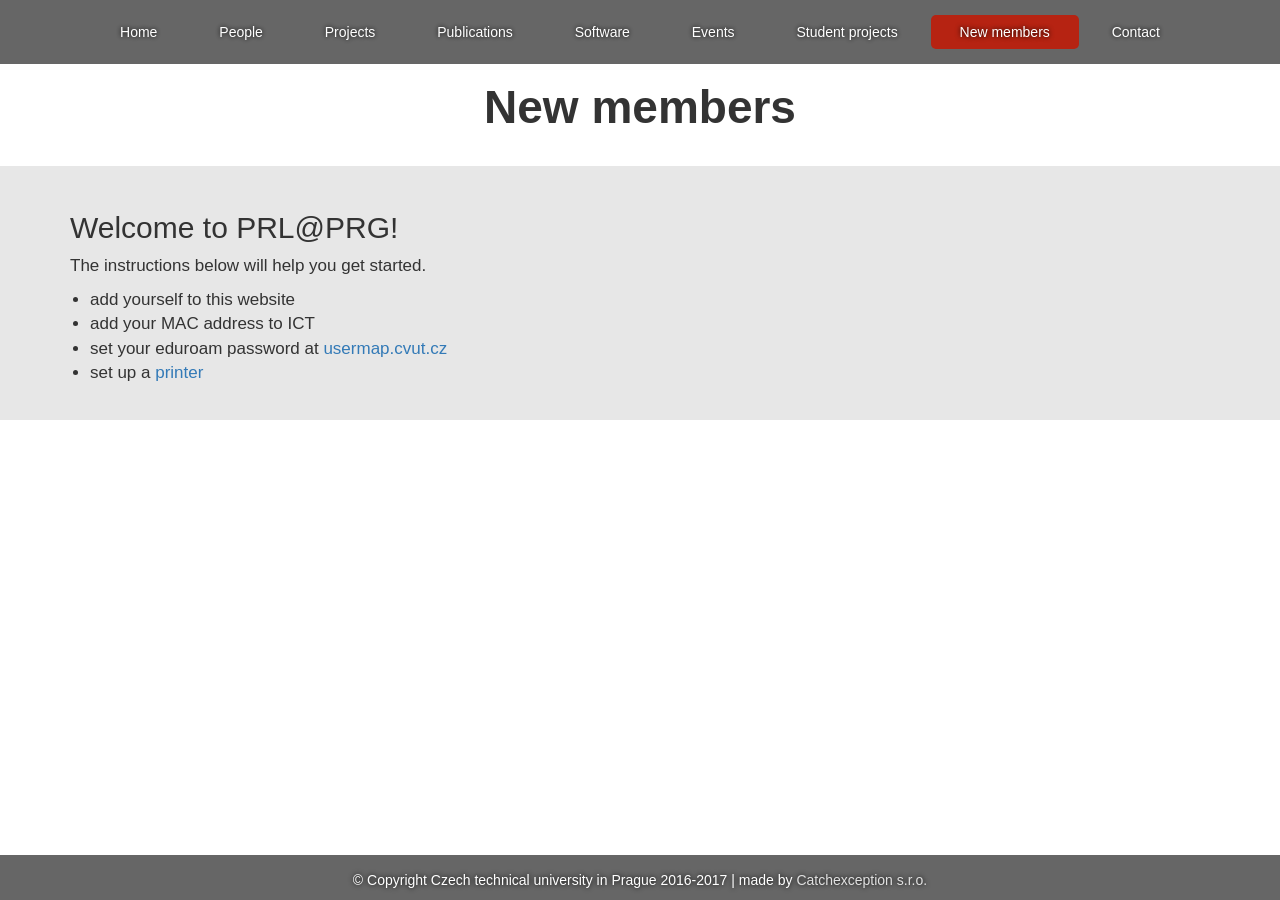
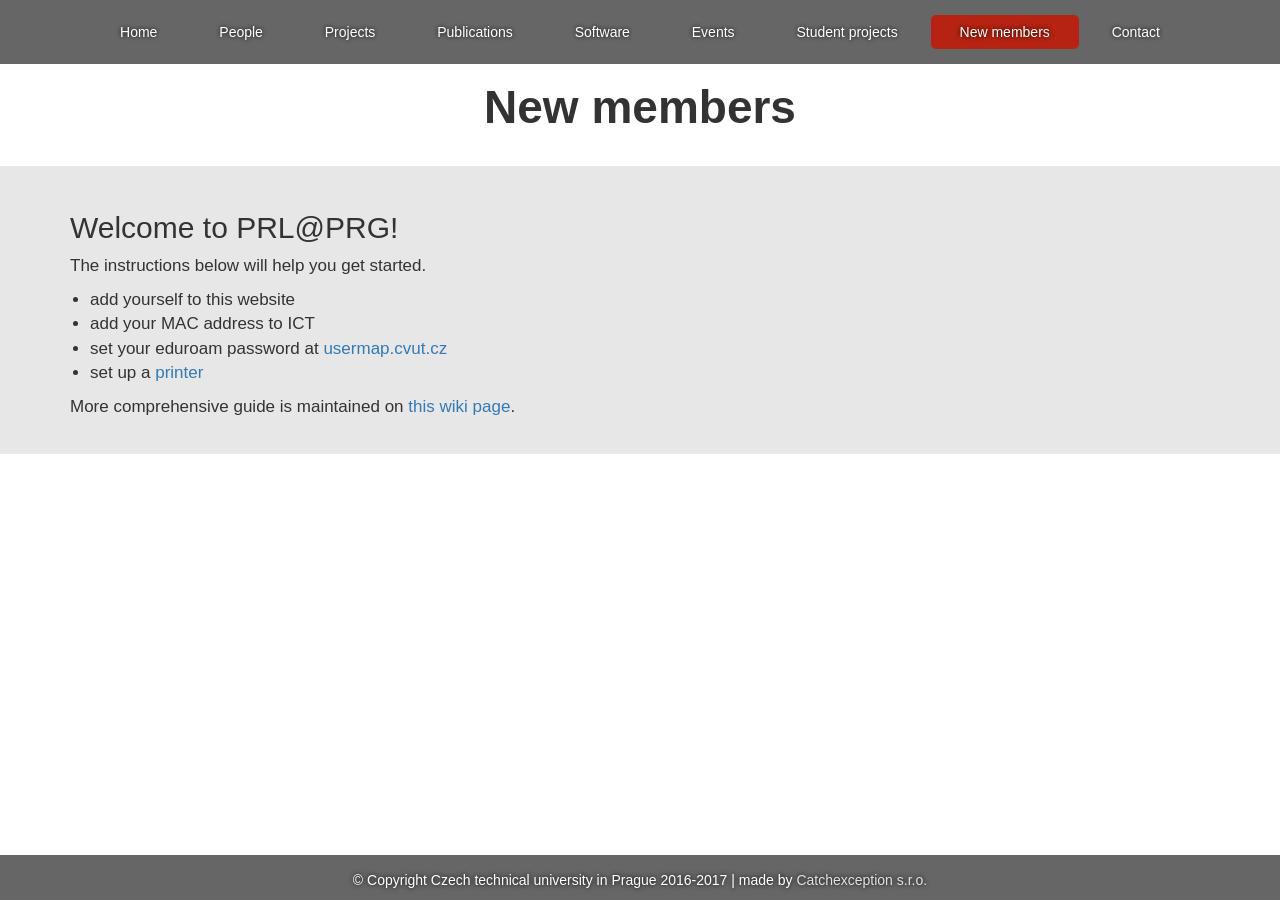
Before and after one commit to PRL-PRG/prl-prg.github.io, a Jekyll site: the page built from new-members.md, in a window 1280 px wide. Built offline with Jekyll 4.4.1, drawn with Linux system fonts in a browser that asks for light colours.

Commit message:
Add a link to a wiki page for newcomers

```diff
--- a/new-members.md
+++ b/new-members.md
@@ -11,3 +11,5 @@ The instructions below will help you get started.
 - add your MAC address to ICT
 - set your eduroam password at [usermap.cvut.cz](http://usermap.cvut.cz)
 - set up a [printer](https://ict.fit.cvut.cz/~web/current/web/tisk/?_locale=cs)
+
+More comprehensive guide is maintained on [this wiki page](https://github.com/PRL-PRG/prl-prg.github.io/wiki).
```
